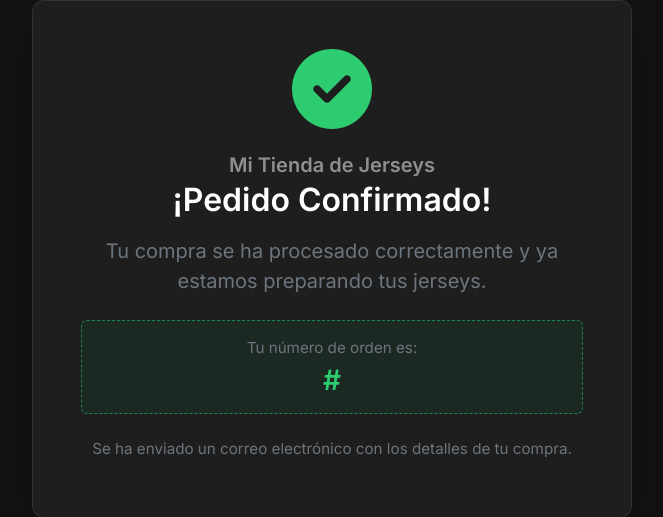
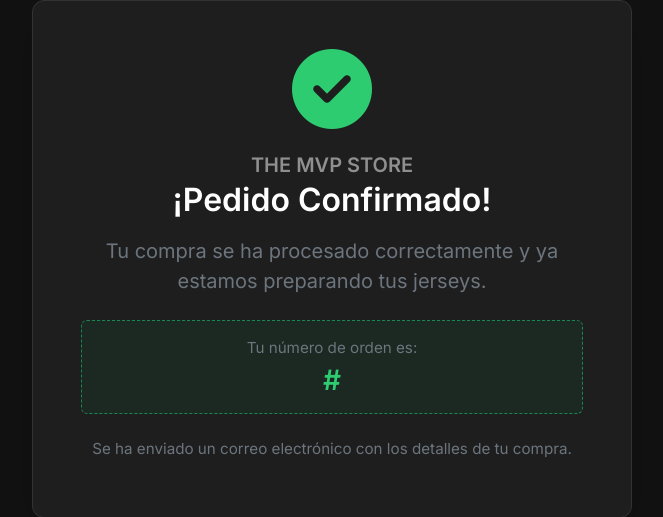
Before and after one commit to Alan-Gio/app-flask, a Flask app: template templates/compra_exitosa.html in a window 1280 px wide. Shown: the part 278-795 px from the top of the page, without its empty margins (308-971 px from the left). Run offline with Flask 3, Linux system fonts and the light colour scheme; the template is opened without the code that fills it, so the values that code supplies are empty; some libraries are stand-ins or nearby versions.

Commit message:
Afinando detalles

```diff
--- a/templates/compra_exitosa.html
+++ b/templates/compra_exitosa.html
@@ -12,7 +12,7 @@
             <i class="fa-solid fa-circle-check text-success" style="font-size: 5rem;"></i>
         </div>
 
-        <h5 class="text-white-50 mb-1">Mi Tienda de Jerseys</h5>
+        <h5 class="text-white-50 mb-1">THE MVP STORE</h5>
 
         <h2 class="text-white mb-3">¡Pedido Confirmado!</h2>
         <p class="text-secondary fs-5 mb-4">
```
